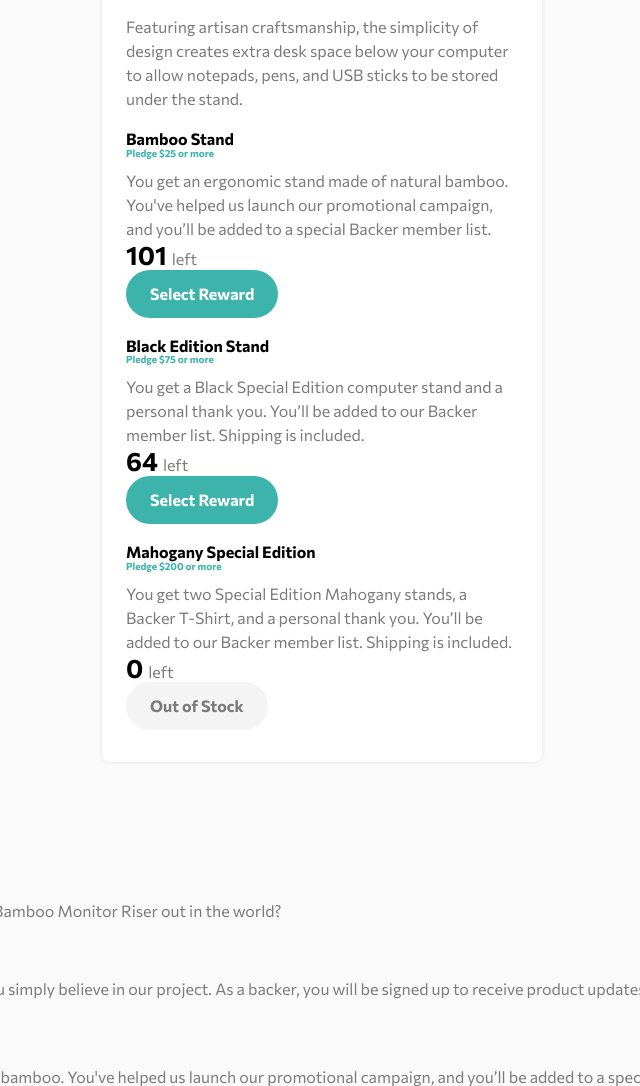
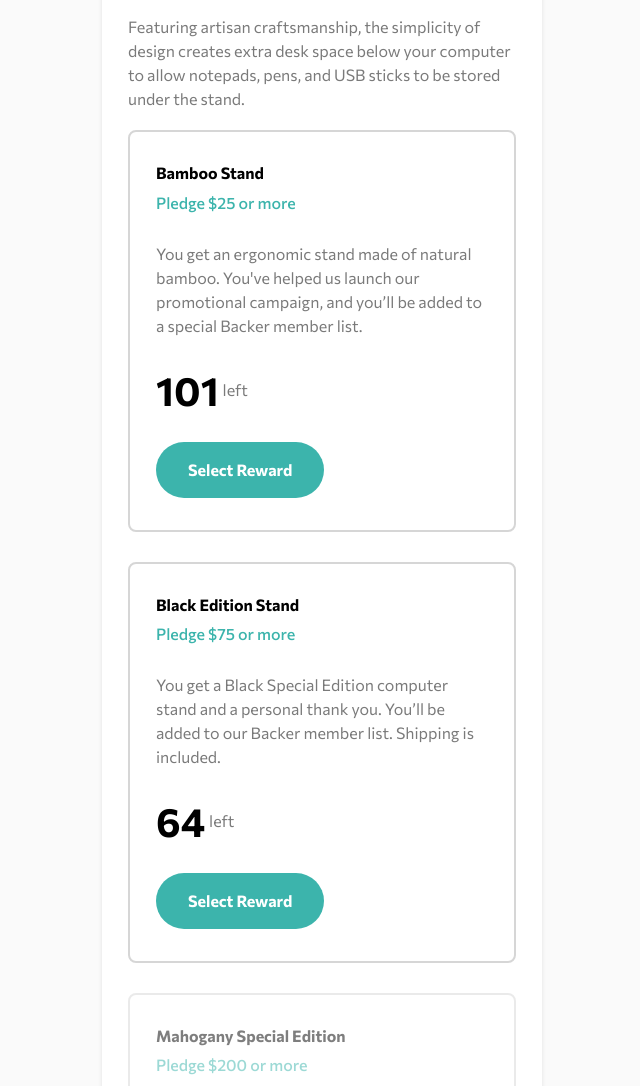
Before and after one commit to Drumstickz64/Crowdfund, a website built with Parcel: page src/index.html in a window 1280 px wide. Shown: the part 1420-2506 px from the top of the page, without its empty margins (318-958 px from the left). Built offline with nearby package versions, Linux system fonts and the light colour scheme.

Commit message:
finished about-section

```diff
--- a/src/index.html
+++ b/src/index.html
@@ -92,42 +92,48 @@
 				</p>
 
 				<section style="--flow-spacer: 1.2em;" class="flow">
-					<article class="pledge-card">
-						<h4 class="text-md">Bamboo Stand</h4>
-						<h4 class="text-primary-400">Pledge $25 or more</h4>
-						<p class="mt-5">
+					<article class="pledge-card | flow">
+						<h4 class="pledge-card-header">
+							<span>Bamboo Stand</span>
+							<span>Pledge $25 or more</span>
+						</h4>
+						<p>
 						  You get an ergonomic stand made of natural bamboo. You've helped us launch our promotional campaign, and
 						  you’ll be added to a special Backer member list.
 						</p>
-						<h2 class="text-xl">
+						<h2 class="pledge-card-stat">
 							<span>101</span>
-							<span class="text-md font-regular text-gray-500">left</span>
+							<span>left</span>
 						</h2>
 						<button class="btn" data-primary>Select Reward</button>
 					</article>
-					<article class="pledge-card">
-						<h4 class="text-md">Black Edition Stand</h4>
-						<h4 class="text-primary-400">Pledge $75 or more</h4>
-						<p class="mt-5">
+					<article class="pledge-card | flow">
+						<h4 class="pledge-card-header">
+							<span>Black Edition Stand</span>
+							<span>Pledge $75 or more</span>
+						</h4>
+						<p>
 							You get a Black Special Edition computer stand and a personal thank you. You’ll be added to our Backer
 						  member list. Shipping is included.
 						</p>
-						<h2 class="text-xl">
+						<h2 class="pledge-card-stat">
 							<span>64</span>
-							<span class="text-md font-regular text-gray-500">left</span>
+							<span>left</span>
 						</h2>
 						<button class="btn" data-primary>Select Reward</button>
 					</article>
-					<article class="pledge-card is-disabled">
-						<h4 class="text-md">Mahogany Special Edition</h4>
-						<h4 class="text-primary-400">Pledge $200 or more</h4>
-						<p class="mt-5">
+					<article class="pledge-card is-disabled | flow">
+						<h4 class="pledge-card-header">
+							<span>Mahogany Special Edition</span>
+							<span>Pledge $200 or more</span>
+						</h4>
+						<p>
 						  You get two Special Edition Mahogany stands, a Backer T-Shirt, and a personal thank you. You’ll be added
 						  to our Backer member list. Shipping is included.
 						</p>
-						<h2 class="text-xl">
+						<h2 class="pledge-card-stat">
 							<span>0</span>
-							<span class="text-md font-regular text-gray-500">left</span>
+							<span>left</span>
 						</h2>
 						<button class="btn" disabled>Out of Stock</button>
 					</article>
@@ -143,7 +149,7 @@
   	<h2 class="text-lg">Back this project</h2>
   	<p>Want to support us in bringing Mastercraft Bamboo Monitor Riser out in the world?</p>
 
-  	<article class="modal-pledge-card pledge-card">
+  	<article class="modal-pledge-card | flow pledge-card | flow">
   		<input type="checkbox" name="no-reward" id="no-reward" class="pledge-checkbox checkbox">
   		<label for="no-reward" class="pledge-label">Pledge with no reward</label>
   		<p class="mt-5">
@@ -152,7 +158,7 @@
   		</p>
   	</article>
 
-  	<article class="modal-pledge-card pledge-card">
+  	<article class="modal-pledge-card | flow pledge-card | flow">
   		<input type="checkbox" name="bamboo-stand-reward" id="bamboo-stand-reward" class="pledge-checkbox checkbox">
   		<label for="bamboo-stand-reward" class="pledge-label">Bamboo Stand</label>
   		<h4 class="text-primary-400">Pledge $25 or more</h4>
@@ -175,7 +181,7 @@
   		</div>
   	</article>
 
-  	<article class="modal-pledge-card pledge-card">
+  	<article class="modal-pledge-card | flow pledge-card | flow">
   		<input type="checkbox" name="black-edition-stand-reward" id="black-edition-stand-reward" class="pledge-checkbox checkbox">
   		<label for="black-edition-stand-reward" class="pledge-label">Black Edition Stand</label>
   		<h4 class="text-primary-400">Pledge $75 or more</h4>
@@ -198,7 +204,7 @@
   		</div>
   	</article>
 
-  	<article class="modal-pledge-card pledge-card is-disabled">
+  	<article class="modal-pledge-card | flow pledge-card | flow is-disabled">
   		<input type="checkbox" name="mahogany-special-edition-stand-reward" id="mahogany-special-edition-stand-reward" class="pledge-checkbox checkbox">
   		<label for="mahogany-special-edition-stand-reward" class="pledge-label">Mahogany Special Edition</label>
   		<h4 class="text-primary-400">Pledge $200 or more</h4>
--- a/src/scss/abstracts/_variables.scss
+++ b/src/scss/abstracts/_variables.scss
@@ -24,6 +24,6 @@ $colors: (
 	"black": hsl(0, 0%, 0%),
 	"white": hsl(0,0%,100%),
 	"gray-100": hsl(0 ,0%, 98%),
-	"gray-200": hsl(0,0%,95.7%),
+	"gray-200": hsl(0,0%, 83.9%),
 	"gray-500": hsl(0, 0%, 48%),
 );
--- a/src/scss/blocks/_box.scss
+++ b/src/scss/blocks/_box.scss
@@ -1,6 +1,6 @@
 .box {
 	background: #fff;
-	padding: 32rem 24rem;
+	padding: 32rem 26rem;
 	border-radius: 8rem;
 	box-shadow: 0 0 4rem rgba(0, 0, 0, 0.1);
 }
--- a/src/scss/blocks/_btn.scss
+++ b/src/scss/blocks/_btn.scss
@@ -2,7 +2,7 @@
 
 .btn {
 	display: inline-block;
-	padding: 0.75em 1.5em;
+	padding: 1em 2em;
 	background: var(--clr-gray-200);
 	color: var(--clr-gray-500);
 	font-size: var(--fs-md);
--- a/src/scss/blocks/_index.scss
+++ b/src/scss/blocks/_index.scss
@@ -2,6 +2,7 @@
 @forward "box";
 @forward "line";
 @forward "progressbar";
+@forward "pledge-card";
 
 @forward "container";
 @forward "flow";
--- a/src/scss/blocks/_line.scss
+++ b/src/scss/blocks/_line.scss
@@ -1,5 +1,6 @@
 .line {
+	height: 2px;
+	margin: 0 auto;
 	background: var(--clr-gray-200);
-	margin: 0 auto;
-	height: 2px;
+	opacity: 0.55;
 }
--- /dev/null
+++ b/src/scss/blocks/_pledge-card.scss
@@ -0,0 +1,35 @@
+.pledge-card {
+	--flow-spacer: 30rem;
+	padding: 32rem 26rem;
+	border: 2px solid var(--clr-gray-200);
+	border-radius: 0.5em;
+
+	&-header span {
+		display: block;
+		font-size: var(--fs-md);
+	}
+
+	&-header span:last-child {
+		margin-top: 12rem;
+		color: var(--clr-primary-400);
+		font-weight: var(--fw-medium);
+	}
+
+	&-stat span:first-child {
+		font-size: var(--fs-xxl);
+	}
+
+	&-stat span:last-child {
+		display: inline-block;
+		font-size: var(--fs-md);
+		color: var(--clr-gray-500);
+		font-weight: var(--fw-regular);
+		transform: translateY(-10rem);
+	}
+
+	&.is-disabled {
+		opacity: 0.5;
+	}
+
+
+}
```
Also changed, not shown: src/scss/layout/_index.scss (+4 -4 lines).
